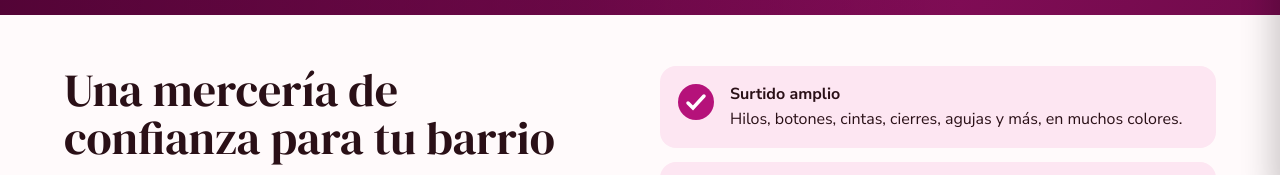
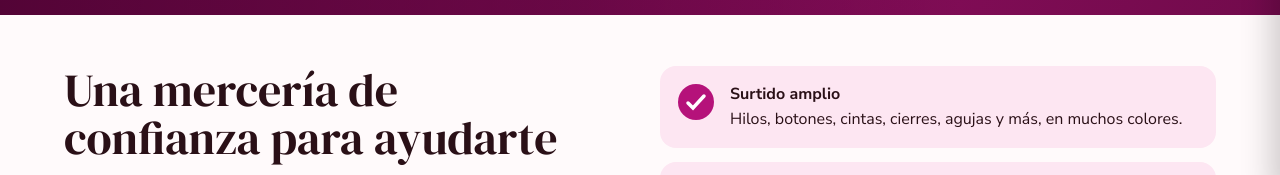
Before and after one commit to faregosoftware/mercerialareynawebpage, a plain HTML site: page index.html in a window 1280 px wide. Shown: the part 602-777 px from the top of the page. Drawn offline with Linux system fonts and the light colour scheme.

Commit message:
Cambiar título de la sección Nosotros
Co-Authored-By: Claude Opus 5.5 <noreply@anthropic.com>
Claude-Session: https://claude.ai/code/session_012Fabfr48DPB5oYA7VywSHp

```diff
--- a/index.html
+++ b/index.html
@@ -159,7 +159,7 @@ form.co input,form.co select,form.co textarea{padding:10px 12px;border-radius:12
 <section class="band" id="nosotros">
   <div class="wrap about">
     <div>
-      <h2>Una mercería de confianza para tu barrio</h2>
+      <h2>Una mercería de confianza para ayudarte</h2>
       <p>En Mercería La Reina atendemos a costureras, modistas, diseñadores, escuelas y amantes de las manualidades. Tenemos el surtido del día a día y te ayudamos a encontrar el botón, el color de hilo o el encaje exacto que buscas.</p>
       <p>Algunos artículos se venden directamente en la web; otros, como telas por yarda, máquinas o trabajos a medida, se cotizan y se confirman contigo por WhatsApp o en la tienda.</p>
     </div>
```
